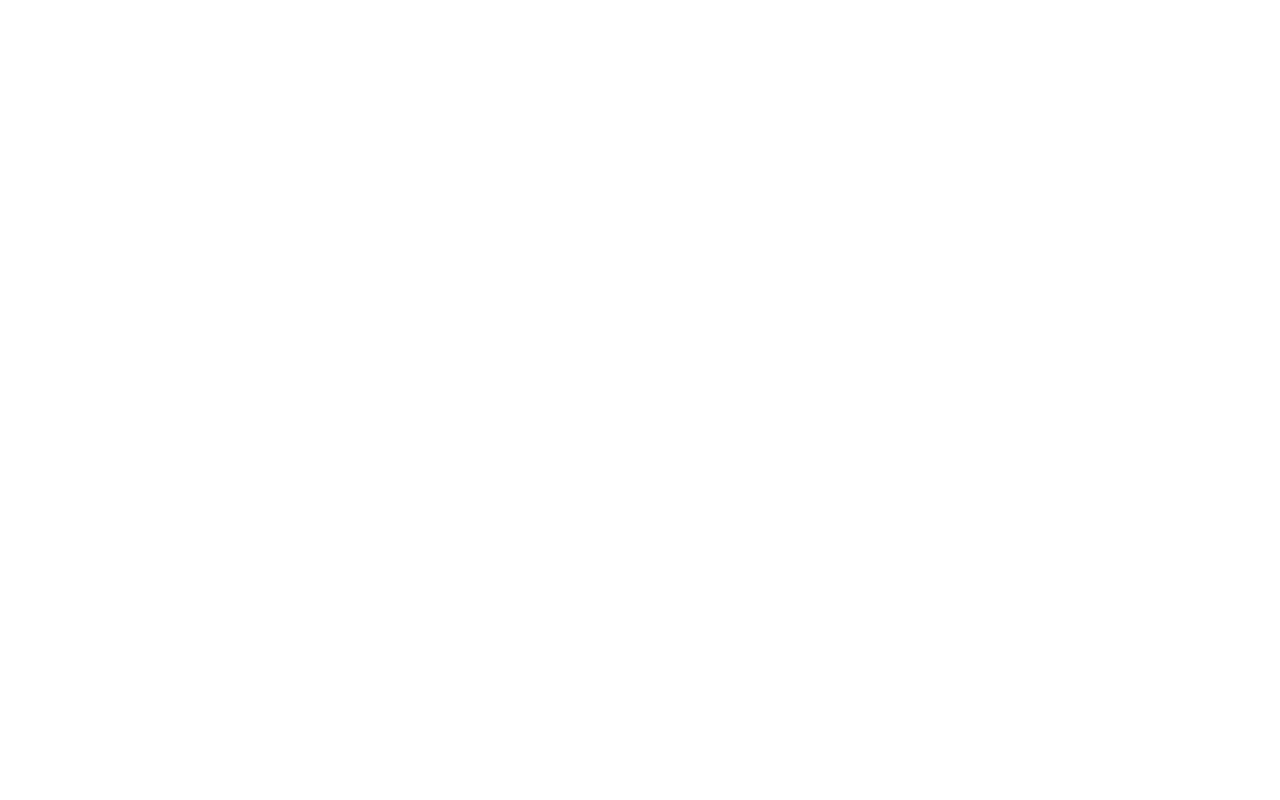
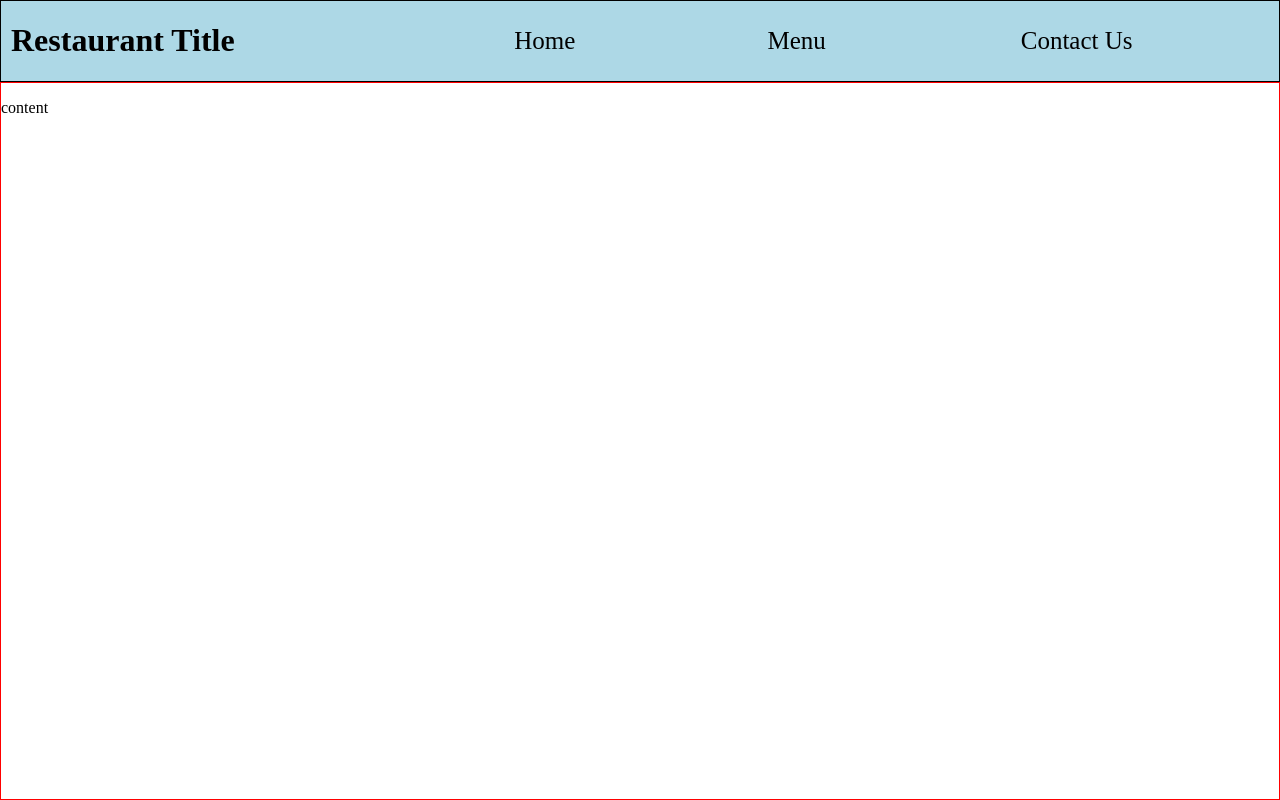
Before and after one commit to WeitlerT/restaurant-page, a website built with webpack: page dist/index.html in a window 1280 px wide. Built offline with nearby package versions, Linux system fonts and the light colour scheme.

Commit message:
Initial page structure

```diff
--- a/dist/index.html
+++ b/dist/index.html
@@ -5,9 +5,20 @@
     <meta http-equiv="X-UA-Compatible" content="IE=edge">
     <meta name="viewport" content="width=device-width, initial-scale=1.0">
     <script src="main.js"></script>
+    <link rel="stylesheet" href="style.css">
     <title>Restaurant</title>
 </head>
 <body>
-    <div id="content"></div>
+    <div id="header">
+        <h1>Restaurant Title</h1>
+        <ul id="header-ul">
+            <li class="nav-item">Home</li>
+            <li class="nav-item">Menu</li>
+            <li class="nav-item">Contact Us</li>
+        </ul>
+    </div>
+    <div id="content">
+        <p>content</p>
+    </div>
 </body>
 </html>
--- /dev/null
+++ b/dist/style.css
@@ -0,0 +1,33 @@
+body {
+    margin: 0px;
+    height: 100vh;
+    display: flex;
+    flex-direction: column;
+}
+
+ul {
+    list-style-type: none;
+    padding: 0px;
+}
+
+#header {
+    background-color: lightblue;
+    border: 1px solid black;
+    display: grid;
+    padding-left: 10px;
+    padding-right: 10px;
+    grid-template-columns: 1fr 1.5fr;
+}
+
+#header-ul {
+    display: grid;
+    gap: 5px;
+    grid-template-columns: 1fr 1fr 1fr;
+    align-items: center;
+    font-size: 25px;
+}
+
+#content {
+    border: 1px solid red;
+    flex: 1;
+}
```
